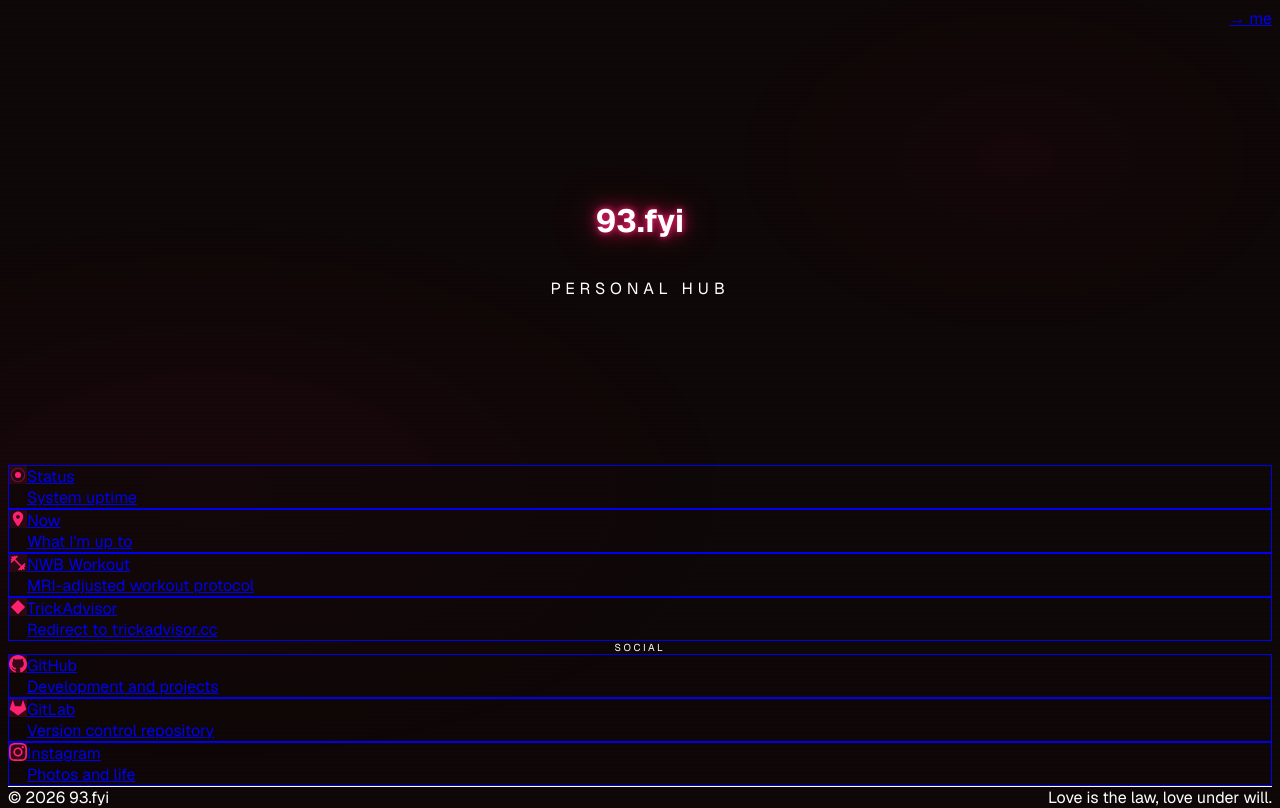
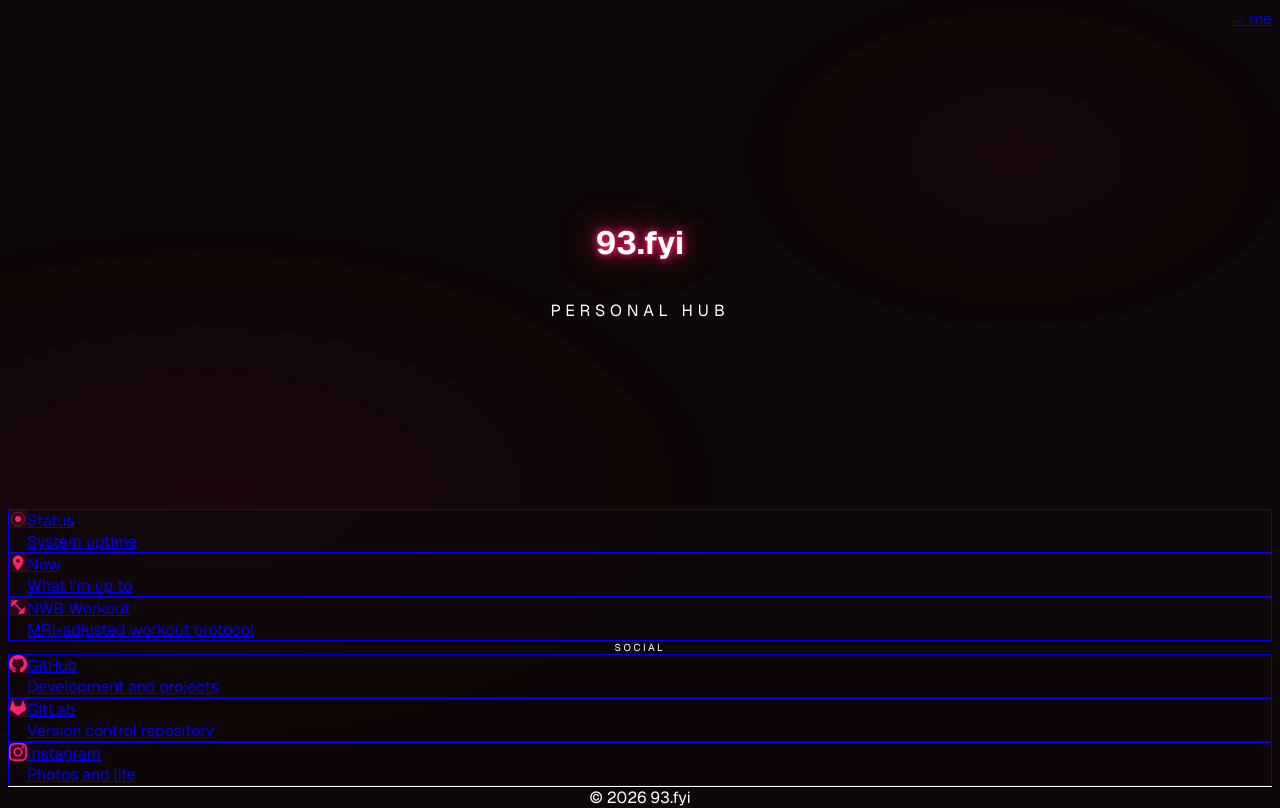
Before and after one commit to karlmarx/93-fyi, a Next.js app: page / in a window 1280 px wide. Built offline with nearby package versions, Linux system fonts and the light colour scheme.

Commit message:
fix: move TrickAdvisor to private (auth-gated), remove footer quote

```diff
--- a/src/app/page.tsx
+++ b/src/app/page.tsx
@@ -89,10 +89,9 @@ type LinkDef = {
 };
 
 const publicLinks: LinkDef[] = [
-  { label: 'Status',       href: 'https://status.93.fyi', description: 'System uptime',                icon: <IconStatus /> },
-  { label: 'Now',          href: 'https://now.93.fyi',    description: "What I'm up to",               icon: <IconPin /> },
-  { label: 'NWB Workout',  href: 'https://nfit.93.fyi',   description: 'MRI-adjusted workout protocol', icon: <IconDumbbell /> },
-  { label: 'TrickAdvisor', href: 'https://ta.93.fyi',     description: 'Redirect to trickadvisor.cc',  icon: <IconDiamond /> },
+  { label: 'Status',      href: 'https://status.93.fyi', description: 'System uptime',                icon: <IconStatus /> },
+  { label: 'Now',         href: 'https://now.93.fyi',    description: "What I'm up to",               icon: <IconPin /> },
+  { label: 'NWB Workout', href: 'https://nfit.93.fyi',   description: 'MRI-adjusted workout protocol', icon: <IconDumbbell /> },
 ];
 
 const socialLinks: LinkDef[] = [
@@ -102,8 +101,9 @@ const socialLinks: LinkDef[] = [
 ];
 
 const privateLinks: LinkDef[] = [
-  { label: 'Seedbox',   href: 'https://seed.93.fyi', description: 'Torrent dashboard', icon: <IconWaves /> },
-  { label: 'Dashboard', href: 'https://me.93.fyi',   description: 'Private admin',     icon: <IconBolt /> },
+  { label: 'TrickAdvisor', href: 'https://ta.93.fyi',     description: 'Rate · Review · Anonymous', icon: <IconDiamond /> },
+  { label: 'Seedbox',      href: 'https://seed.93.fyi',   description: 'Torrent dashboard',         icon: <IconWaves /> },
+  { label: 'Dashboard',    href: 'https://me.93.fyi',     description: 'Private admin',             icon: <IconBolt /> },
 ];
 
 // ── Sub-components ────────────────────────────────────────────────────────────
@@ -218,11 +218,8 @@ export default function Home() {
         </main>
 
         {/* Footer */}
-        <footer className="relative z-10 flex justify-between items-center px-6 py-5 border-t border-zinc-900 font-mono text-xs text-zinc-600">
+        <footer className="relative z-10 flex justify-center items-center px-6 py-5 border-t border-zinc-900 font-mono text-xs text-zinc-600">
           <span>&copy; {new Date().getFullYear()} 93.fyi</span>
-          <span className="hover:text-zinc-400 transition-colors duration-200 cursor-default">
-            Love is the law, love under will.
-          </span>
         </footer>
 
       </div>
```
